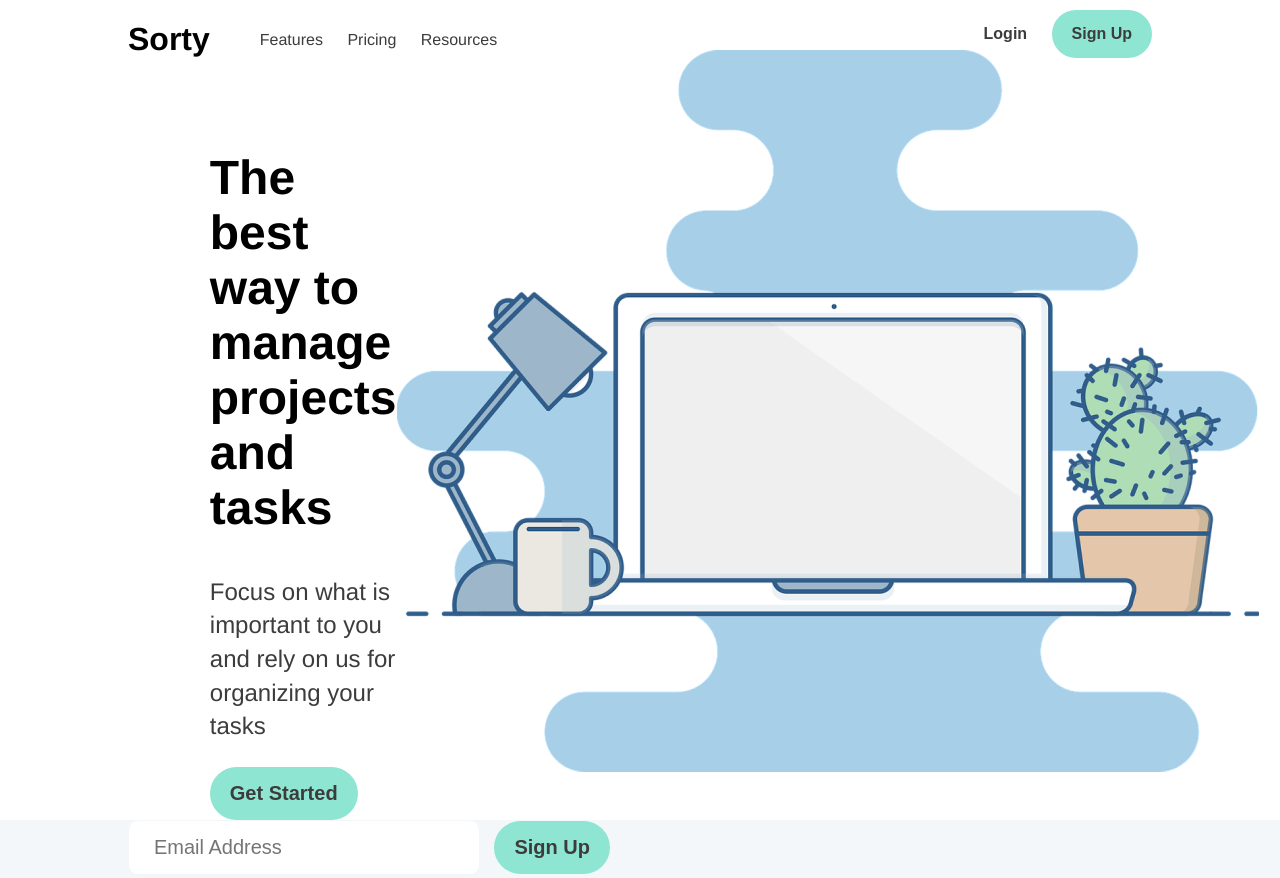
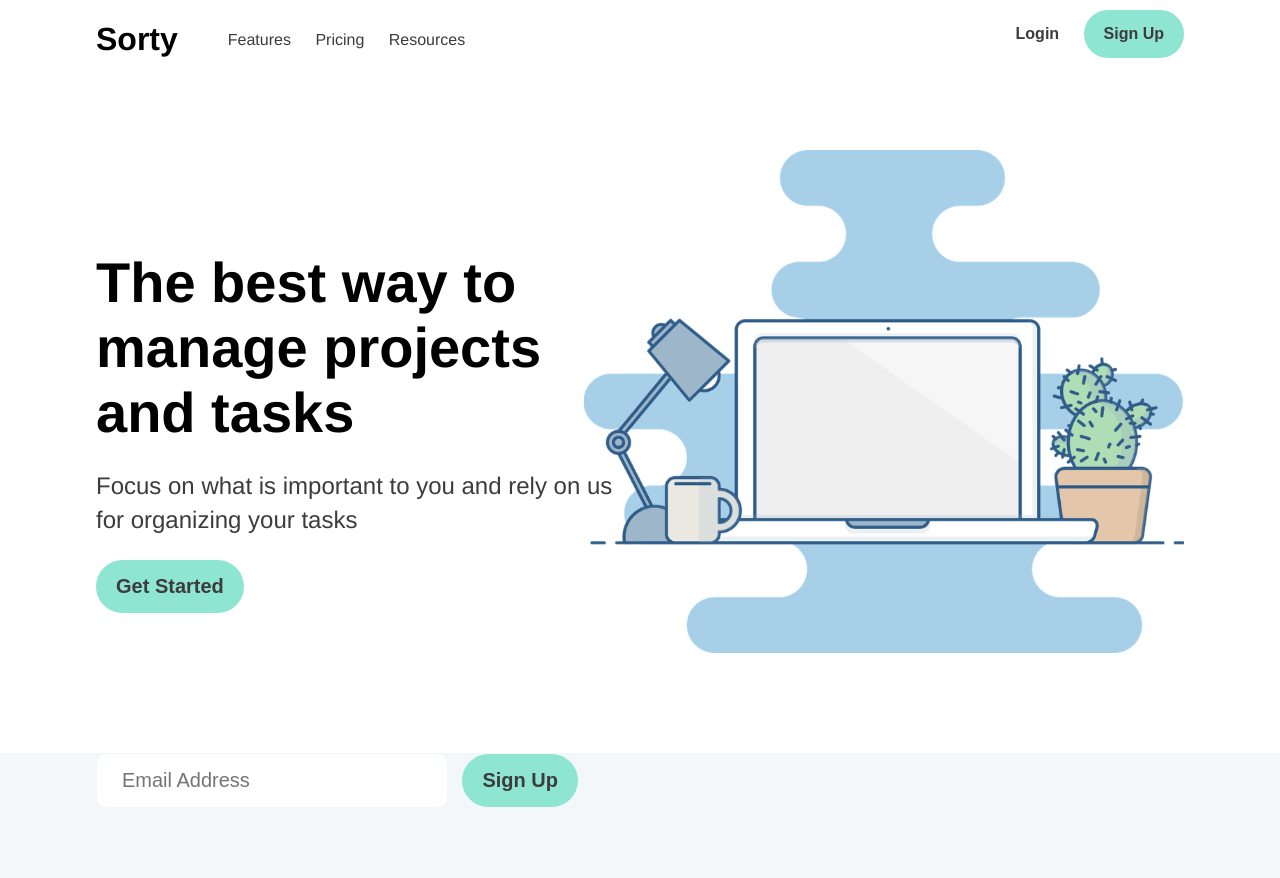
Before and after one commit to dharwishr/TB3-assessments, a plain HTML site: page index.html in a window 1280 px wide. Shown: the top 878 px of the page. Drawn offline with Linux system fonts and the light colour scheme.

Commit message:
Timestamp 735

```diff
--- a/css/style.css
+++ b/css/style.css
@@ -14,7 +14,7 @@ body{
     height: 50px;
 }
 .container{
-    max-width: 80%;
+    max-width: 85%;
     margin:auto;
     padding: 0;
     position: relative;
@@ -65,14 +65,12 @@ button{
     border-radius: 50px;
     font-size: 20px;
 }
-#landing{
+.landing{
     display: flex;
     margin:0;
+    margin:100px 0;
     padding:0;
     left:0;
-}
-.landing-flex-box{
-    justify-content: space-between;
 }
 .flex-justify-content{
     justify-content: space-between;
@@ -86,8 +84,17 @@ button{
     left:0;
     /* position: absolute; */
 }
-#landing-welcome{
-    float: left;
+.landing-welcome{
+    justify-content: space-between;
+    width: 50%;
+}
+.landing-img{
+    width:50%;
+    justify-content: space-between;
+}
+.landing-img img{
+    width: 600px;
+    float: right;
 }
 #demo-input{
     width: 300px;
@@ -102,8 +109,9 @@ button{
     min-height: 80%;
 }
 .landing-h1{
-    font-size: 3em;
+    font-size: 3.5em;
     margin-top:100px;
+    margin-bottom: 10px;
 }
 .align-center{
     text-align: center;
--- a/index.html
+++ b/index.html
@@ -25,8 +25,9 @@
                 </div>
             </div>
         </div>
-        <section class="container" id="landing">
-            <div class="landing-flex-box flex-justify-content " id="landing-welcome">
+        <section class="container">
+            <div class="landing">
+            <div class="landing-welcome">
                 <h1 class="landing-h1">
                     The best way to manage projects and tasks
                 </h1>
@@ -35,7 +36,9 @@
                 </p>
                 <button id="button-landing"><a href="#" >Get Started</a></button>
             </div>
-            <div class="landing-flex-box"><img class="flex-justify-content" src="image/illustration.png"/></div>
+            <div class="landing-img"><img src="image/illustration.png"/></div>
+
+        </div>
 
         </section>
         <section class="book-a-demo-container">
```
